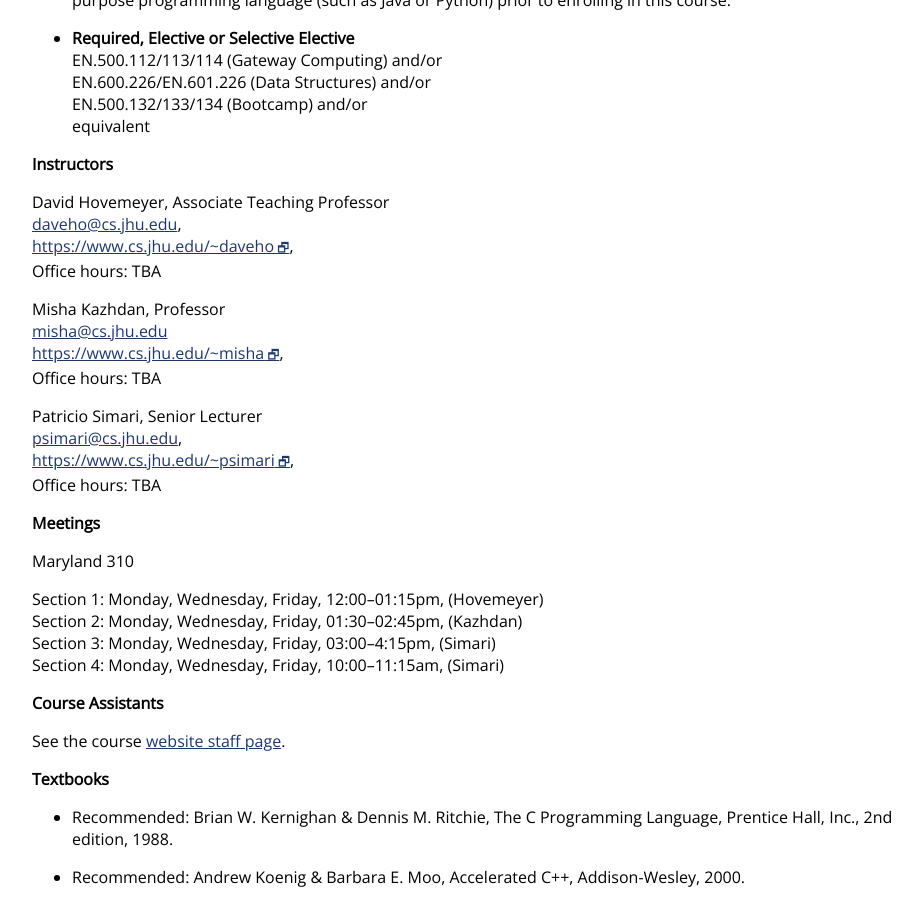
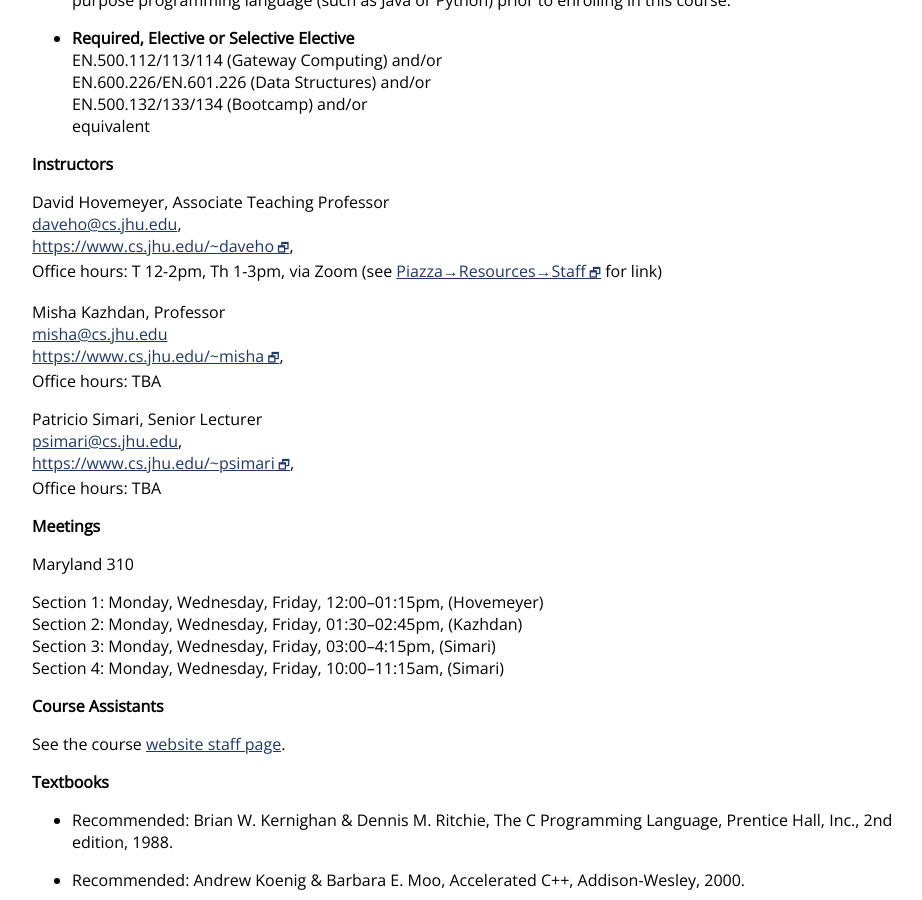
Before and after one commit to jhu-ip/cs220-s22, a Jekyll site: the page built from syllabus.md, in a window 1280 px wide and 900 px high, scrolled down 660 px. Shown: the whole window, without its empty margins (160-1082 px from the left). Built offline with Jekyll 4.4.1, drawn with Linux system fonts in a browser that asks for light colours; some web fonts are replaced.

Commit message:
specify office hours

```diff
--- a/syllabus.md
+++ b/syllabus.md
@@ -45,7 +45,7 @@
 David Hovemeyer, Associate Teaching Professor\
 <mailto:daveho@cs.jhu.edu>,\
 <a class="external" target="_blank" href="https://www.cs.jhu.edu/~daveho">https://www.cs.jhu.edu/~daveho</a>,\
-Office hours: TBA
+Office hours: T 12-2pm, Th 1-3pm, via Zoom (see <a class="external" href="https://piazza.com/jhu/spring2022/en601220/staff">Piazza→Resources→Staff</a> for link)
 
 Misha Kazhdan, Professor\
 <mailto:misha@cs.jhu.edu>\
```
Also changed, not shown: staff.md (+1 -1 lines).
